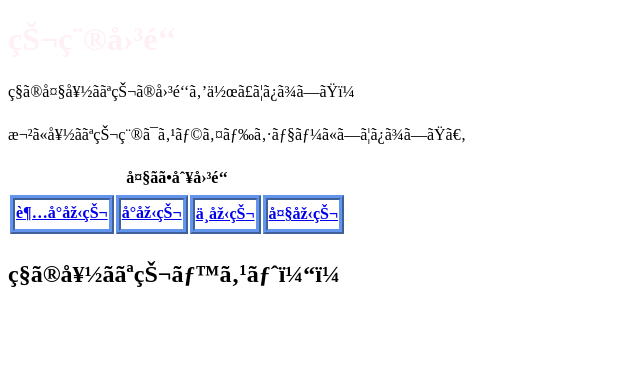
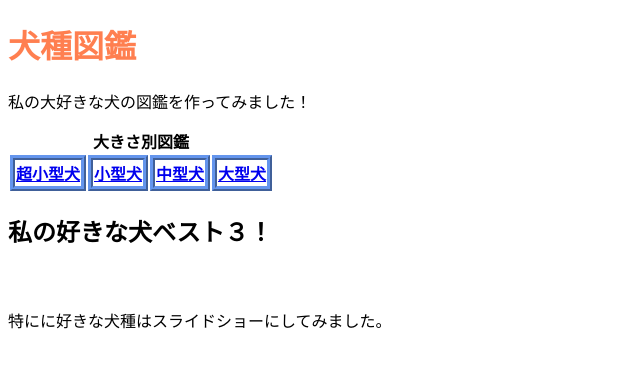
Before and after one commit to mizukiwakita/KOUKIMATUKADAI_2021, a plain HTML site: page index.html in a window 1280 px wide. Shown: the whole page, without its empty margins (0-640 px from the left). Drawn offline with Linux system fonts and the light colour scheme.

Commit message:
2021/1/17

```diff
--- a/index.html
+++ b/index.html
@@ -1,16 +1,14 @@
 <!DOCTYPE html>
 <html lang="ja">
 <head>
+  <meta charset="UTF-8">
+  <title> 2020年度　後期期末プロジェクト</title>
+  <link rel="stylesheet" href="mystyle.css">
+</head>
 
-        <meta charset="UFT-8">
-        <title>2020年度　後期期末課題</title>
-        <link rel="stylesheet" href="mystyle.css">
-
-    </head>
 <body>
     <h1>犬種図鑑</h1>
           <p>私の大好きな犬の図鑑を作ってみました！</p>
-          <p>欲に好きな犬種はスライドショーにしてみました。</p>
 
     <table>
         <caption>
@@ -27,6 +25,7 @@
     </table>
 
     <h2>私の好きな犬ベスト３！</h2>
+    　　　<p>特にに好きな犬種はスライドショーにしてみました。</p>
 
 </body>
 </html>
--- a/mystyle.css
+++ b/mystyle.css
@@ -1,2 +1,2 @@
-h1{color: lavenderblush;}
+h1{color: coral;}
 th,td{border:ridge thick cornflowerblue;}
```
Also changed, not shown: a.html (+11 -5 lines). Lines whose indentation alone changed are shown as unchanged.
